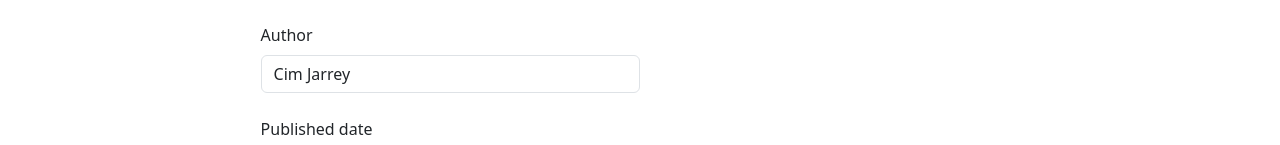
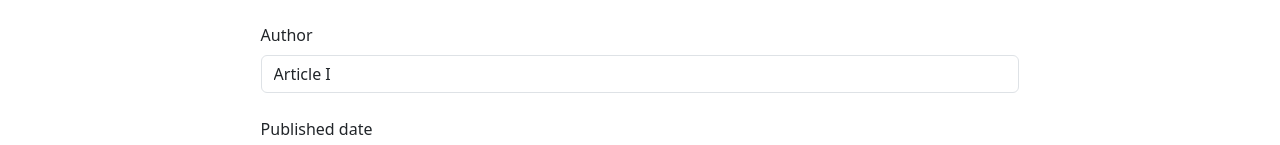
Before and after one commit to Blackbirdev/react-blog-app, a React (Create React App) app: page /post/edit/1 in a window 1280 px wide. Shown: the part 253-398 px from the top of the page. Built offline with nearby package versions, Linux system fonts and the light colour scheme.

Commit message:
Add validation to the form

```diff
--- a/package.json
+++ b/package.json
@@ -12,6 +12,7 @@
     "react-bootstrap": "2.0",
     "react-datepicker": "^4.15.0",
     "react-dom": "^18.2.0",
+    "react-hook-form": "7.19.5",
     "react-quill": "^2.0.0",
     "react-redux": "7.2.6",
     "react-router-dom": "6.0.1",
--- a/src/components/common/features/PostForm/PostForm.js
+++ b/src/components/common/features/PostForm/PostForm.js
@@ -4,44 +4,64 @@ import ReactQuill from "react-quill";
 import 'react-quill/dist/quill.snow.css';
 import ReactDatePicker from "react-datepicker";
 import "react-datepicker/dist/react-datepicker.css";
+import { useForm } from "react-hook-form";
 
 const PostForm = ({ action, actionText, ...props }) => {
 
     const [title, setTitle] = useState(props.title || '');
     const [author, setAuthor] = useState(props.author || '');
     const [publishedDate, setPublishedDate] = useState(props.publishedDate || '');
+    const [dateError, setDateError] = useState(false);
     const [shortDescription, setShortDescription] = useState(props.shortDescription || '');
     const [content, setContent] = useState(props.content || '');
+    const [contentError, setContentError] = useState(false);
+    const { register, handleSubmit: validate, formState: { errors } } = useForm();
 
-    const handleSubmit = e => {
-        e.preventDefault();
-        action({ title, author, publishedDate, shortDescription, content });
+    const handleSubmit = () => {
+        setContentError(!content)
+        setDateError(!publishedDate)
+        if (content && publishedDate) {
+            action({ title, author, publishedDate, shortDescription, content });
+        }
     };
 
     return (
         <>
             <div className='d-flex justify-content-center px-3'>
-                <Form onSubmit={handleSubmit} style={{ width: '70%' }}>
+                <Form onSubmit={validate(handleSubmit)} style={{ width: '70%' }}>
                     <h2 className='py-3'>Add Post</h2>
-                    <Form.Group className="mb-4">
+                    <Form.Group className="mb-4" controlId="formBasicEmail">
                         <Form.Label>Title</Form.Label>
-                        <Form.Control style={{ width: '50%' }} placeholder='Enter title' value={title} onChange={e => setTitle(e.target.value)} />
+                        <Form.Control {...register("title", { required: true, minLength: 3 })} value={title} onChange={e => setTitle(e.target.value)} type="text" placeholder="Enter title" />
+                        {errors.title && <small className="d-block form-text text-danger mt-2">Title is too short (required min. 3)</small>}
                     </Form.Group>
                     <Form.Group className="mb-4">
                         <Form.Label>Author</Form.Label>
-                        <Form.Control style={{ width: '50%' }} placeholder="Enter author" value={author} onChange={e => setAuthor(e.target.value)} />
+                        <Form.Control
+                            {...register("title", { required: true, minLength: 3 })}
+                            value={title}
+                            onChange={e => setAuthor(e.target.value)}
+                            type="text" placeholder="Enter author" />
+                        {errors.title && <small className="d-block form-text text-danger mt-2">Oh no! Author's name is too short (required min. 3)</small>}
                     </Form.Group>
                     <Form.Group className="mb-4">
                         <Form.Label style={{ width: '80%', border: '' }}>Published date</Form.Label>
-                        <ReactDatePicker dateFormat="dd-MM-yyy" selected={publishedDate} onChange={(date) => setPublishedDate(date)} />
+                        <ReactDatePicker dateFormat="dd-MM-yyyy" selected={publishedDate} onChange={(date) => setPublishedDate(date)} />
+                        {dateError && <small className="d-block form-text text-danger mt-2">Published date is required</small>}
                     </Form.Group>
                     <Form.Group className="mb-4">
                         <Form.Label>Short description</Form.Label>
-                        <Form.Control placeholder="Leave a comment here" value={shortDescription} onChange={e => setShortDescription(e.target.value)} />
+                        <Form.Control
+                            {...register("shortDescription", { required: true, minLength: 20 })}
+                            value={shortDescription}
+                            onChange={e => setShortDescription(e.target.value)}
+                            type="text" placeholder="Leave a comment here" />
+                        {errors.shortDescription && <small className="d-block text-danger mt-2"> Ups! Short description is required and should have at least 20 characters</small>}
                     </Form.Group>
                     <Form.Group className="mb-4">
                         <Form.Label>Content of the post</Form.Label>
                         <ReactQuill placeholder="Leave a comment here" value={content} onChange={setContent} />
+                        {contentError && <small className="d-block form-text text-danger mt-2">Content of the post can't be empty</small>}
                     </Form.Group>
                     <Button style={{ width: '20%' }} variant='primary' type='submit'>{actionText}</Button>
                 </Form>
```
Also changed, not shown: 1 other file (tests, documents, lock files or other folders).
